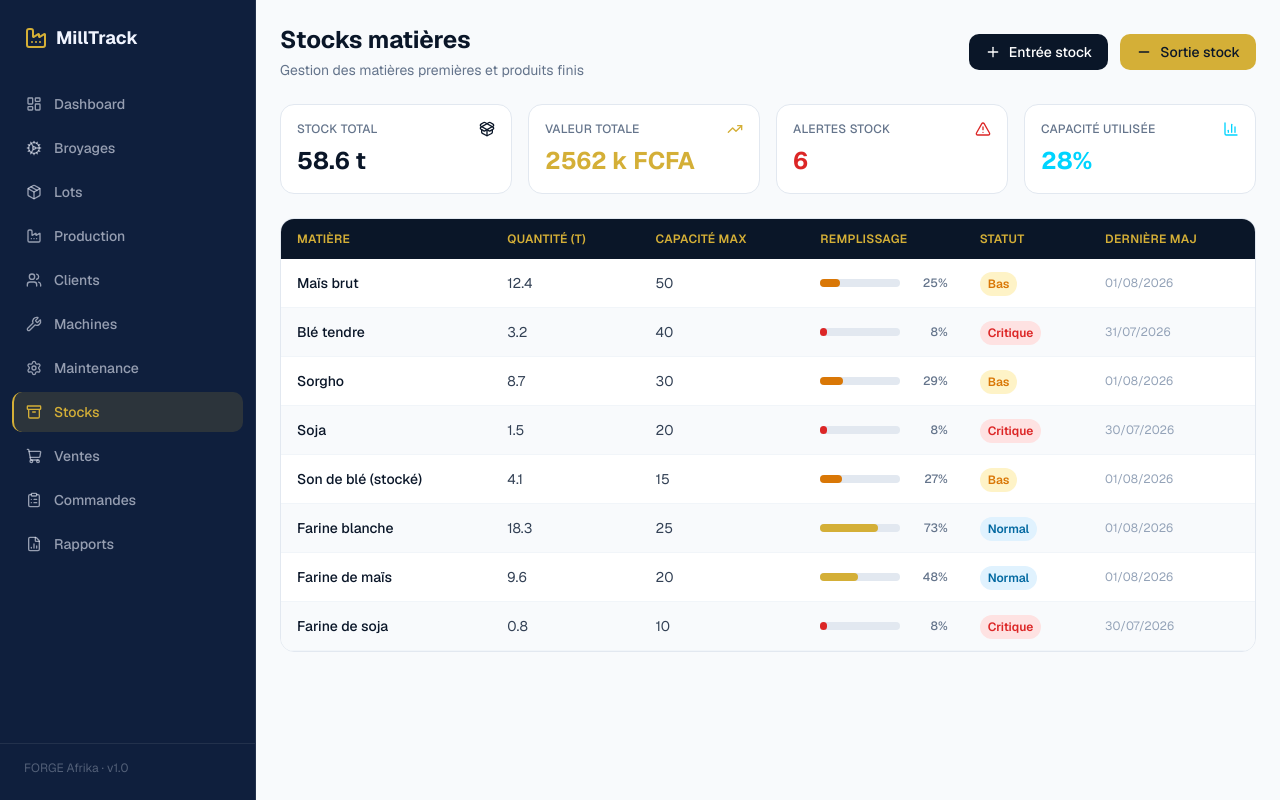
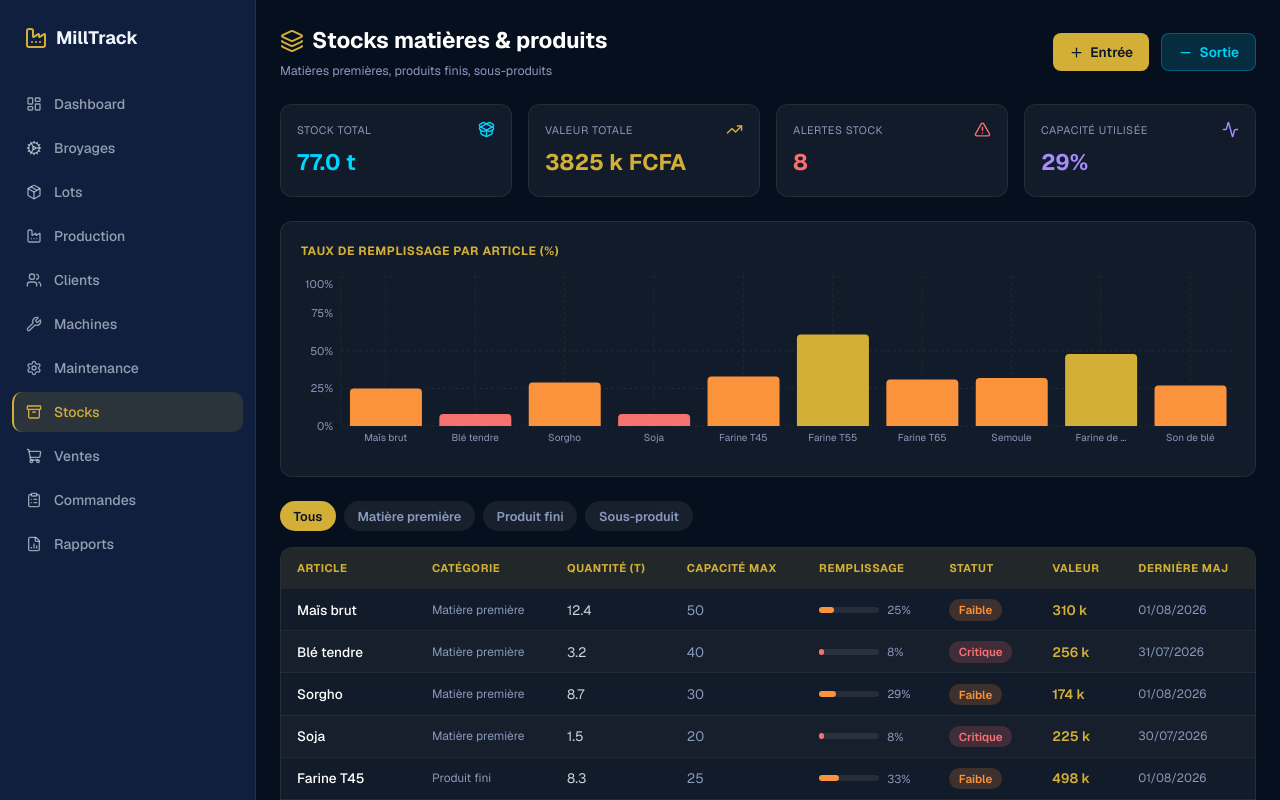
Before and after one commit to dosteeve2-hash/milltrack, a Next.js app: page /stocks in a window 1280 px wide. Shown: the top 800 px of the page. Built offline with nearby package versions, Linux system fonts and the light colour scheme.

Commit message:
feat(stocks): dark navy theme + KPIs x4 + BarChart remplissage + Cell color-coded + 10 articles + filtres catégorie

```diff
--- a/app/(dashboard)/stocks/page.tsx
+++ b/app/(dashboard)/stocks/page.tsx
@@ -1,12 +1,14 @@
 'use client'
 
 import { useState } from 'react'
-import { PackageOpen, TrendingUp, AlertTriangle, BarChart3, X, Plus, Minus } from 'lucide-react'
+import { PackageOpen, TrendingUp, AlertTriangle, Activity, X, Plus, Minus, Layers } from 'lucide-react'
 import { Toaster, toast } from 'sonner'
+import { BarChart, Bar, XAxis, YAxis, CartesianGrid, Tooltip, ResponsiveContainer, Cell } from 'recharts'
 
 interface Matiere {
   id: number
   nom: string
+  categorie: string
   quantite: number
   capaciteMax: number
   valeurFCFA: number
@@ -14,33 +16,53 @@ interface Matiere {
 }
 
 const MATIERES_INITIALES: Matiere[] = [
-  { id: 1, nom: 'Maïs brut', quantite: 12.4, capaciteMax: 50, valeurFCFA: 310000, derniereMaj: '01/08/2026' },
-  { id: 2, nom: 'Blé tendre', quantite: 3.2, capaciteMax: 40, valeurFCFA: 256000, derniereMaj: '31/07/2026' },
-  { id: 3, nom: 'Sorgho', quantite: 8.7, capaciteMax: 30, valeurFCFA: 174000, derniereMaj: '01/08/2026' },
-  { id: 4, nom: 'Soja', quantite: 1.5, capaciteMax: 20, valeurFCFA: 225000, derniereMaj: '30/07/2026' },
-  { id: 5, nom: 'Son de blé (stocké)', quantite: 4.1, capaciteMax: 15, valeurFCFA: 82000, derniereMaj: '01/08/2026' },
-  { id: 6, nom: 'Farine blanche', quantite: 18.3, capaciteMax: 25, valeurFCFA: 915000, derniereMaj: '01/08/2026' },
-  { id: 7, nom: 'Farine de maïs', quantite: 9.6, capaciteMax: 20, valeurFCFA: 480000, derniereMaj: '01/08/2026' },
-  { id: 8, nom: 'Farine de soja', quantite: 0.8, capaciteMax: 10, valeurFCFA: 120000, derniereMaj: '30/07/2026' },
+  { id: 1, nom: 'Maïs brut', categorie: 'Matière première', quantite: 12.4, capaciteMax: 50, valeurFCFA: 310000, derniereMaj: '01/08/2026' },
+  { id: 2, nom: 'Blé tendre', categorie: 'Matière première', quantite: 3.2, capaciteMax: 40, valeurFCFA: 256000, derniereMaj: '31/07/2026' },
+  { id: 3, nom: 'Sorgho', categorie: 'Matière première', quantite: 8.7, capaciteMax: 30, valeurFCFA: 174000, derniereMaj: '01/08/2026' },
+  { id: 4, nom: 'Soja', categorie: 'Matière première', quantite: 1.5, capaciteMax: 20, valeurFCFA: 225000, derniereMaj: '30/07/2026' },
+  { id: 5, nom: 'Farine T45', categorie: 'Produit fini', quantite: 8.3, capaciteMax: 25, valeurFCFA: 498000, derniereMaj: '01/08/2026' },
+  { id: 6, nom: 'Farine T55', categorie: 'Produit fini', quantite: 18.3, capaciteMax: 30, valeurFCFA: 1098000, derniereMaj: '01/08/2026' },
+  { id: 7, nom: 'Farine T65', categorie: 'Produit fini', quantite: 6.1, capaciteMax: 20, valeurFCFA: 366000, derniereMaj: '31/07/2026' },
+  { id: 8, nom: 'Semoule', categorie: 'Produit fini', quantite: 4.8, capaciteMax: 15, valeurFCFA: 336000, derniereMaj: '01/08/2026' },
+  { id: 9, nom: 'Farine de maïs', categorie: 'Produit fini', quantite: 9.6, capaciteMax: 20, valeurFCFA: 480000, derniereMaj: '01/08/2026' },
+  { id: 10, nom: 'Son de blé', categorie: 'Sous-produit', quantite: 4.1, capaciteMax: 15, valeurFCFA: 82000, derniereMaj: '01/08/2026' },
 ]
 
 function getStatut(pct: number) {
-  if (pct < 20) return { label: 'Critique', bg: '#fee2e2', color: '#dc2626' }
-  if (pct < 40) return { label: 'Bas', bg: '#fef3c7', color: '#d97706' }
-  if (pct > 90) return { label: 'Plein', bg: '#dcfce7', color: '#16a34a' }
-  return { label: 'Normal', bg: '#e0f2fe', color: '#0369a1' }
+  if (pct < 20) return { label: 'Critique', color: '#f87171', bg: 'rgba(248,113,113,0.18)', barColor: '#f87171' }
+  if (pct < 40) return { label: 'Faible', color: '#fb923c', bg: 'rgba(251,146,60,0.18)', barColor: '#fb923c' }
+  if (pct > 90) return { label: 'Plein', color: '#4ade80', bg: 'rgba(74,222,128,0.18)', barColor: '#4ade80' }
+  return { label: 'Normal', color: '#00D4FF', bg: 'rgba(0,212,255,0.18)', barColor: '#D4AF37' }
+}
+
+const CATEGORIES = ['Tous', 'Matière première', 'Produit fini', 'Sous-produit']
+
+const S = {
+  page: { backgroundColor: '#060f1e', minHeight: '100vh', padding: '1.5rem', color: 'white' } as React.CSSProperties,
+  card: { backgroundColor: 'rgba(255,255,255,0.05)', border: '1px solid rgba(255,255,255,0.08)', borderRadius: '0.75rem' } as React.CSSProperties,
+  th: { color: '#D4AF37', fontSize: '0.7rem', fontWeight: 700, textTransform: 'uppercase' as const, letterSpacing: '0.05em', padding: '0.75rem 1rem', textAlign: 'left' as const },
+  td: { padding: '0.65rem 1rem', fontSize: '0.85rem' } as React.CSSProperties,
+  input: { backgroundColor: 'rgba(255,255,255,0.07)', border: '1px solid rgba(255,255,255,0.12)', borderRadius: '0.5rem', color: 'white', padding: '0.5rem 0.75rem', fontSize: '0.85rem', width: '100%', outline: 'none' } as React.CSSProperties,
 }
 
 export default function StocksPage() {
   const [matieres, setMatieres] = useState<Matiere[]>(MATIERES_INITIALES)
+  const [filtreCateg, setFiltreCateg] = useState('Tous')
   const [showEntree, setShowEntree] = useState(false)
   const [showSortie, setShowSortie] = useState(false)
   const [form, setForm] = useState({ matiereId: '1', quantite: '', fournisseur: '', destination: 'production' })
+
+  const filtered = filtreCateg === 'Tous' ? matieres : matieres.filter(m => m.categorie === filtreCateg)
 
   const total = matieres.reduce((s, m) => s + m.quantite, 0)
   const valeur = matieres.reduce((s, m) => s + m.valeurFCFA, 0)
   const alertes = matieres.filter(m => (m.quantite / m.capaciteMax) * 100 < 40).length
   const capacite = Math.round((total / matieres.reduce((s, m) => s + m.capaciteMax, 0)) * 100)
+
+  const chartData = matieres.map(m => ({
+    nom: m.nom.length > 10 ? m.nom.slice(0, 10) + '…' : m.nom,
+    pct: Math.round((m.quantite / m.capaciteMax) * 100),
+  }))
 
   function handleEntree() {
     const qty = parseFloat(form.quantite)
@@ -67,78 +89,105 @@ export default function StocksPage() {
   }
 
   return (
-    <div className="p-6" style={{ backgroundColor: '#f8fafc', minHeight: '100vh' }}>
+    <div style={S.page}>
       <Toaster richColors position="top-right" />
 
       {/* Header */}
-      <div className="flex items-center justify-between mb-6">
+      <div style={{ display: 'flex', alignItems: 'center', justifyContent: 'space-between', marginBottom: '1.5rem' }}>
         <div>
-          <h1 className="text-2xl font-bold" style={{ color: '#0A1628' }}>Stocks matières</h1>
-          <p className="text-sm mt-1" style={{ color: '#64748b' }}>Gestion des matières premières et produits finis</p>
+          <h1 style={{ fontSize: '1.4rem', fontWeight: 700, display: 'flex', alignItems: 'center', gap: '0.5rem' }}>
+            <Layers style={{ color: '#D4AF37', width: 24, height: 24 }} /> Stocks matières &amp; produits
+          </h1>
+          <p style={{ fontSize: '0.78rem', color: '#8899bb', marginTop: 4 }}>Matières premières, produits finis, sous-produits</p>
         </div>
-        <div className="flex gap-3">
-          <button onClick={() => setShowEntree(true)}
-            className="flex items-center gap-2 px-4 py-2 rounded-lg text-sm font-medium text-white transition-colors"
-            style={{ backgroundColor: '#0A1628' }}>
-            <Plus className="w-4 h-4" /> Entrée stock
+        <div style={{ display: 'flex', gap: '0.75rem' }}>
+          <button onClick={() => setShowEntree(true)} style={{ display: 'flex', alignItems: 'center', gap: '0.4rem', backgroundColor: '#D4AF37', color: '#0A1628', padding: '0.5rem 1rem', borderRadius: '0.5rem', fontSize: '0.85rem', fontWeight: 600, border: 'none', cursor: 'pointer' }}>
+            <Plus style={{ width: 15, height: 15 }} /> Entrée
           </button>
-          <button onClick={() => setShowSortie(true)}
-            className="flex items-center gap-2 px-4 py-2 rounded-lg text-sm font-medium transition-colors"
-            style={{ backgroundColor: '#D4AF37', color: '#0A1628' }}>
-            <Minus className="w-4 h-4" /> Sortie stock
+          <button onClick={() => setShowSortie(true)} style={{ display: 'flex', alignItems: 'center', gap: '0.4rem', backgroundColor: 'rgba(0,212,255,0.15)', color: '#00D4FF', padding: '0.5rem 1rem', borderRadius: '0.5rem', fontSize: '0.85rem', fontWeight: 600, border: '1px solid rgba(0,212,255,0.3)', cursor: 'pointer' }}>
+            <Minus style={{ width: 15, height: 15 }} /> Sortie
           </button>
         </div>
       </div>
 
       {/* KPIs */}
-      <div className="grid grid-cols-2 gap-4 mb-6 lg:grid-cols-4">
+      <div style={{ display: 'grid', gridTemplateColumns: 'repeat(4, 1fr)', gap: '1rem', marginBottom: '1.5rem' }}>
         {[
-          { label: 'Stock total', value: `${total.toFixed(1)} t`, icon: PackageOpen, color: '#0A1628' },
-          { label: 'Valeur totale', value: `${(valeur/1000).toFixed(0)} k FCFA`, icon: TrendingUp, color: '#D4AF37' },
-          { label: 'Alertes stock', value: `${alertes}`, icon: AlertTriangle, color: alertes > 0 ? '#dc2626' : '#16a34a' },
-          { label: 'Capacité utilisée', value: `${capacite}%`, icon: BarChart3, color: '#00D4FF' },
+          { label: 'Stock total', value: `${total.toFixed(1)} t`, icon: PackageOpen, color: '#00D4FF' },
+          { label: 'Valeur totale', value: `${(valeur / 1000).toFixed(0)} k FCFA`, icon: TrendingUp, color: '#D4AF37' },
+          { label: 'Alertes stock', value: String(alertes), icon: AlertTriangle, color: alertes > 0 ? '#f87171' : '#4ade80' },
+          { label: 'Capacité utilisée', value: `${capacite}%`, icon: Activity, color: '#a78bfa' },
         ].map(({ label, value, icon: Icon, color }) => (
-          <div key={label} className="rounded-xl p-4" style={{ backgroundColor: 'white', border: '1px solid #e2e8f0' }}>
-            <div className="flex items-center justify-between mb-2">
-              <span className="text-xs font-medium uppercase tracking-wide" style={{ color: '#64748b' }}>{label}</span>
-              <Icon className="w-4 h-4" style={{ color }} />
+          <div key={label} style={{ ...S.card, padding: '1rem' }}>
+            <div style={{ display: 'flex', justifyContent: 'space-between', alignItems: 'center', marginBottom: '0.5rem' }}>
+              <span style={{ fontSize: '0.68rem', color: '#8899bb', textTransform: 'uppercase', letterSpacing: '0.05em' }}>{label}</span>
+              <Icon style={{ width: 17, height: 17, color }} />
             </div>
-            <p className="text-2xl font-bold" style={{ color }}>{value}</p>
+            <p style={{ fontSize: '1.4rem', fontWeight: 700, color }}>{value}</p>
           </div>
         ))}
       </div>
 
-      {/* Tableau */}
-      <div className="rounded-xl overflow-hidden" style={{ backgroundColor: 'white', border: '1px solid #e2e8f0' }}>
-        <table className="w-full">
+      {/* Chart */}
+      <div style={{ ...S.card, padding: '1.25rem', marginBottom: '1.5rem' }}>
+        <p style={{ fontSize: '0.75rem', fontWeight: 700, color: '#D4AF37', marginBottom: '1rem', textTransform: 'uppercase', letterSpacing: '0.05em' }}>Taux de remplissage par article (%)</p>
+        <ResponsiveContainer width="100%" height={180}>
+          <BarChart data={chartData} margin={{ top: 0, right: 0, left: -20, bottom: 0 }}>
+            <CartesianGrid strokeDasharray="3 3" stroke="rgba(255,255,255,0.06)" />
+            <XAxis dataKey="nom" tick={{ fill: '#8899bb', fontSize: 10 }} axisLine={false} tickLine={false} />
+            <YAxis domain={[0, 100]} tick={{ fill: '#8899bb', fontSize: 11 }} axisLine={false} tickLine={false} tickFormatter={(v: any) => `${v}%`} />
+            <Tooltip contentStyle={{ backgroundColor: '#0c1a34', border: '1px solid rgba(212,175,55,0.3)', borderRadius: 8, color: 'white', fontSize: 12 }} formatter={(v: any) => [`${v}%`, 'Remplissage']} />
+            <Bar dataKey="pct" radius={[4, 4, 0, 0]}>
+              {chartData.map((entry, index) => (
+                <Cell key={index} fill={entry.pct < 20 ? '#f87171' : entry.pct < 40 ? '#fb923c' : '#D4AF37'} />
+              ))}
+            </Bar>
+          </BarChart>
+        </ResponsiveContainer>
+      </div>
+
+      {/* Filtres catégorie */}
+      <div style={{ display: 'flex', gap: '0.5rem', marginBottom: '1rem' }}>
+        {CATEGORIES.map(c => (
+          <button key={c} onClick={() => setFiltreCateg(c)} style={{ padding: '0.35rem 0.85rem', borderRadius: 20, fontSize: '0.8rem', fontWeight: 600, border: 'none', cursor: 'pointer', backgroundColor: filtreCateg === c ? '#D4AF37' : 'rgba(255,255,255,0.07)', color: filtreCateg === c ? '#0A1628' : '#8899bb', transition: 'all 0.2s' }}>
+            {c}
+          </button>
+        ))}
+      </div>
+
+      {/* Table */}
+      <div style={{ ...S.card, overflow: 'hidden' }}>
+        <table style={{ width: '100%', borderCollapse: 'collapse' }}>
           <thead>
-            <tr style={{ backgroundColor: '#0A1628' }}>
-              {['Matière', 'Quantité (t)', 'Capacité max', 'Remplissage', 'Statut', 'Dernière MAJ'].map(h => (
-                <th key={h} className="px-4 py-3 text-left text-xs font-semibold uppercase tracking-wide" style={{ color: '#D4AF37' }}>{h}</th>
+            <tr style={{ backgroundColor: 'rgba(212,175,55,0.08)' }}>
+              {['Article', 'Catégorie', 'Quantité (t)', 'Capacité max', 'Remplissage', 'Statut', 'Valeur', 'Dernière MAJ'].map(h => (
+                <th key={h} style={S.th}>{h}</th>
               ))}
             </tr>
           </thead>
           <tbody>
-            {matieres.map((m, i) => {
+            {filtered.map((m, i) => {
               const pct = Math.round((m.quantite / m.capaciteMax) * 100)
               const st = getStatut(pct)
               return (
-                <tr key={m.id} style={{ borderBottom: '1px solid #f1f5f9', backgroundColor: i % 2 === 0 ? 'white' : '#f8fafc' }}>
-                  <td className="px-4 py-3 font-medium text-sm" style={{ color: '#0A1628' }}>{m.nom}</td>
-                  <td className="px-4 py-3 text-sm" style={{ color: '#334155' }}>{m.quantite.toFixed(1)}</td>
-                  <td className="px-4 py-3 text-sm" style={{ color: '#334155' }}>{m.capaciteMax}</td>
-                  <td className="px-4 py-3">
-                    <div className="flex items-center gap-2">
-                      <div className="flex-1 rounded-full h-2" style={{ backgroundColor: '#e2e8f0' }}>
-                        <div className="h-2 rounded-full transition-all" style={{ width: `${pct}%`, backgroundColor: pct < 20 ? '#dc2626' : pct < 40 ? '#d97706' : '#D4AF37' }} />
+                <tr key={m.id} style={{ borderBottom: '1px solid rgba(255,255,255,0.05)', backgroundColor: i % 2 === 0 ? 'transparent' : 'rgba(255,255,255,0.02)' }}>
+                  <td style={{ ...S.td, color: 'white', fontWeight: 500 }}>{m.nom}</td>
+                  <td style={{ ...S.td, color: '#8899bb', fontSize: '0.75rem' }}>{m.categorie}</td>
+                  <td style={{ ...S.td, color: '#cbd5e1' }}>{m.quantite.toFixed(1)}</td>
+                  <td style={{ ...S.td, color: '#8899bb' }}>{m.capaciteMax}</td>
+                  <td style={{ ...S.td, minWidth: 120 }}>
+                    <div style={{ display: 'flex', alignItems: 'center', gap: '0.5rem' }}>
+                      <div style={{ flex: 1, height: 6, borderRadius: 3, backgroundColor: 'rgba(255,255,255,0.08)' }}>
+                        <div style={{ height: 6, borderRadius: 3, width: `${pct}%`, backgroundColor: st.barColor, transition: 'width 0.5s' }} />
                       </div>
-                      <span className="text-xs font-medium w-10 text-right" style={{ color: '#64748b' }}>{pct}%</span>
+                      <span style={{ fontSize: '0.72rem', color: '#8899bb', minWidth: 30 }}>{pct}%</span>
                     </div>
                   </td>
-                  <td className="px-4 py-3">
-                    <span className="text-xs font-semibold px-2 py-1 rounded-full" style={{ backgroundColor: st.bg, color: st.color }}>{st.label}</span>
+                  <td style={S.td}>
+                    <span style={{ fontSize: '0.72rem', fontWeight: 600, padding: '0.2rem 0.6rem', borderRadius: 20, backgroundColor: st.bg, color: st.color }}>{st.label}</span>
                   </td>
-                  <td className="px-4 py-3 text-xs" style={{ color: '#94a3b8' }}>{m.derniereMaj}</td>
+                  <td style={{ ...S.td, color: '#D4AF37', fontWeight: 600 }}>{(m.valeurFCFA / 1000).toFixed(0)} k</td>
+                  <td style={{ ...S.td, color: '#8899bb', fontSize: '0.75rem' }}>{m.derniereMaj}</td>
                 </tr>
               )
             })}
@@ -148,55 +197,44 @@ export default function StocksPage() {
 
       {/* Modal Entrée */}
       {showEntree && (
-        <div className="fixed inset-0 z-50 flex items-center justify-center" style={{ backgroundColor: 'rgba(0,0,0,0.5)' }}>
-          <div className="rounded-2xl p-6 w-96 shadow-xl" style={{ backgroundColor: 'white' }}>
-            <div className="flex items-center justify-between mb-4">
-              <h3 className="font-bold text-lg" style={{ color: '#0A1628' }}>Entrée stock</h3>
-              <button onClick={() => setShowEntree(false)}><X className="w-5 h-5 text-gray-400" /></button>
+        <div style={{ position: 'fixed', inset: 0, backgroundColor: 'rgba(0,0,0,0.75)', display: 'flex', alignItems: 'center', justifyContent: 'center', zIndex: 50 }}>
+          <div style={{ backgroundColor: '#0c1a34', border: '1px solid rgba(212,175,55,0.3)', borderRadius: '1rem', padding: '1.5rem', width: 380 }}>
+            <div style={{ display: 'flex', justifyContent: 'space-between', alignItems: 'center', marginBottom: '1rem' }}>
+              <h3 style={{ fontSize: '1rem', fontWeight: 700, color: 'white' }}>Entrée stock</h3>
+              <button onClick={() => setShowEntree(false)} style={{ background: 'none', border: 'none', cursor: 'pointer' }}><X style={{ width: 18, height: 18, color: '#8899bb' }} /></button>
             </div>
-            <div className="space-y-3">
-              <select value={form.matiereId} onChange={e => setForm(f => ({ ...f, matiereId: e.target.value }))}
-                className="w-full border rounded-lg p-2 text-sm" style={{ borderColor: '#e2e8f0' }}>
-                {matieres.map(m => <option key={m.id} value={m.id}>{m.nom}</option>)}
+            <div style={{ display: 'flex', flexDirection: 'column', gap: '0.75rem' }}>
+              <select value={form.matiereId} onChange={e => setForm(f => ({ ...f, matiereId: e.target.value }))} style={{ ...S.input, cursor: 'pointer' }}>
+                {matieres.map(m => <option key={m.id} value={m.id} style={{ backgroundColor: '#0A1628' }}>{m.nom}</option>)}
               </select>
-              <input type="number" placeholder="Quantité (tonnes)" value={form.quantite}
-                onChange={e => setForm(f => ({ ...f, quantite: e.target.value }))}
-                className="w-full border rounded-lg p-2 text-sm" style={{ borderColor: '#e2e8f0' }} />
-              <input type="text" placeholder="Fournisseur" value={form.fournisseur}
-                onChange={e => setForm(f => ({ ...f, fournisseur: e.target.value }))}
-                className="w-full border rounded-lg p-2 text-sm" style={{ borderColor: '#e2e8f0' }} />
+              <input type="number" placeholder="Quantité (tonnes)" value={form.quantite} onChange={e => setForm(f => ({ ...f, quantite: e.target.value }))} style={S.input} />
+              <input type="text" placeholder="Fournisseur (optionnel)" value={form.fournisseur} onChange={e => setForm(f => ({ ...f, fournisseur: e.target.value }))} style={S.input} />
             </div>
-            <button onClick={handleEntree} className="w-full mt-4 py-2 rounded-lg font-medium text-white"
-              style={{ backgroundColor: '#0A1628' }}>Enregistrer l&apos;entrée</button>
+            <button onClick={handleEntree} style={{ width: '100%', marginTop: '1rem', padding: '0.6rem', borderRadius: '0.5rem', backgroundColor: '#D4AF37', color: '#0A1628', fontWeight: 600, border: 'none', cursor: 'pointer' }}>Enregistrer l&apos;entrée</button>
           </div>
         </div>
       )}
 
       {/* Modal Sortie */}
       {showSortie && (
-        <div className="fixed inset-0 z-50 flex items-center justify-center" style={{ backgroundColor: 'rgba(0,0,0,0.5)' }}>
-          <div className="rounded-2xl p-6 w-96 shadow-xl" style={{ backgroundColor: 'white' }}>
-            <div className="flex items-center justify-between mb-4">
-              <h3 className="font-bold text-lg" style={{ color: '#0A1628' }}>Sortie stock</h3>
-              <button onClick={() => setShowSortie(false)}><X className="w-5 h-5 text-gray-400" /></button>
+        <div style={{ position: 'fixed', inset: 0, backgroundColor: 'rgba(0,0,0,0.75)', display: 'flex', alignItems: 'center', justifyContent: 'center', zIndex: 50 }}>
+          <div style={{ backgroundColor: '#0c1a34', border: '1px solid rgba(0,212,255,0.3)', borderRadius: '1rem', padding: '1.5rem', width: 380 }}>
+            <div style={{ display: 'flex', justifyContent: 'space-between', alignItems: 'center', marginBottom: '1rem' }}>
+              <h3 style={{ fontSize: '1rem', fontWeight: 700, color: 'white' }}>Sortie stock</h3>
+              <button onClick={() => setShowSortie(false)} style={{ background: 'none', border: 'none', cursor: 'pointer' }}><X style={{ width: 18, height: 18, color: '#8899bb' }} /></button>
             </div>
-            <div className="space-y-3">
-              <select value={form.matiereId} onChange={e => setForm(f => ({ ...f, matiereId: e.target.value }))}
-                className="w-full border rounded-lg p-2 text-sm" style={{ borderColor: '#e2e8f0' }}>
-                {matieres.map(m => <option key={m.id} value={m.id}>{m.nom}</option>)}
+            <div style={{ display: 'flex', flexDirection: 'column', gap: '0.75rem' }}>
+              <select value={form.matiereId} onChange={e => setForm(f => ({ ...f, matiereId: e.target.value }))} style={{ ...S.input, cursor: 'pointer' }}>
+                {matieres.map(m => <option key={m.id} value={m.id} style={{ backgroundColor: '#0A1628' }}>{m.nom}</option>)}
               </select>
-              <input type="number" placeholder="Quantité (tonnes)" value={form.quantite}
-                onChange={e => setForm(f => ({ ...f, quantite: e.target.value }))}
-                className="w-full border rounded-lg p-2 text-sm" style={{ borderColor: '#e2e8f0' }} />
-              <select value={form.destination} onChange={e => setForm(f => ({ ...f, destination: e.target.value }))}
-                className="w-full border rounded-lg p-2 text-sm" style={{ borderColor: '#e2e8f0' }}>
-                <option value="production">Production</option>
-                <option value="vente">Vente directe</option>
-                <option value="autre">Autre</option>
+              <input type="number" placeholder="Quantité (tonnes)" value={form.quantite} onChange={e => setForm(f => ({ ...f, quantite: e.target.value }))} style={S.input} />
+              <select value={form.destination} onChange={e => setForm(f => ({ ...f, destination: e.target.value }))} style={{ ...S.input, cursor: 'pointer' }}>
+                <option value="production" style={{ backgroundColor: '#0A1628' }}>Production</option>
+                <option value="vente" style={{ backgroundColor: '#0A1628' }}>Vente directe</option>
+                <option value="autre" style={{ backgroundColor: '#0A1628' }}>Autre</option>
               </select>
             </div>
-            <button onClick={handleSortie} className="w-full mt-4 py-2 rounded-lg font-medium"
-              style={{ backgroundColor: '#D4AF37', color: '#0A1628' }}>Enregistrer la sortie</button>
+            <button onClick={handleSortie} style={{ width: '100%', marginTop: '1rem', padding: '0.6rem', borderRadius: '0.5rem', backgroundColor: 'rgba(0,212,255,0.15)', color: '#00D4FF', fontWeight: 600, border: '1px solid rgba(0,212,255,0.3)', cursor: 'pointer' }}>Enregistrer la sortie</button>
           </div>
         </div>
       )}
```
